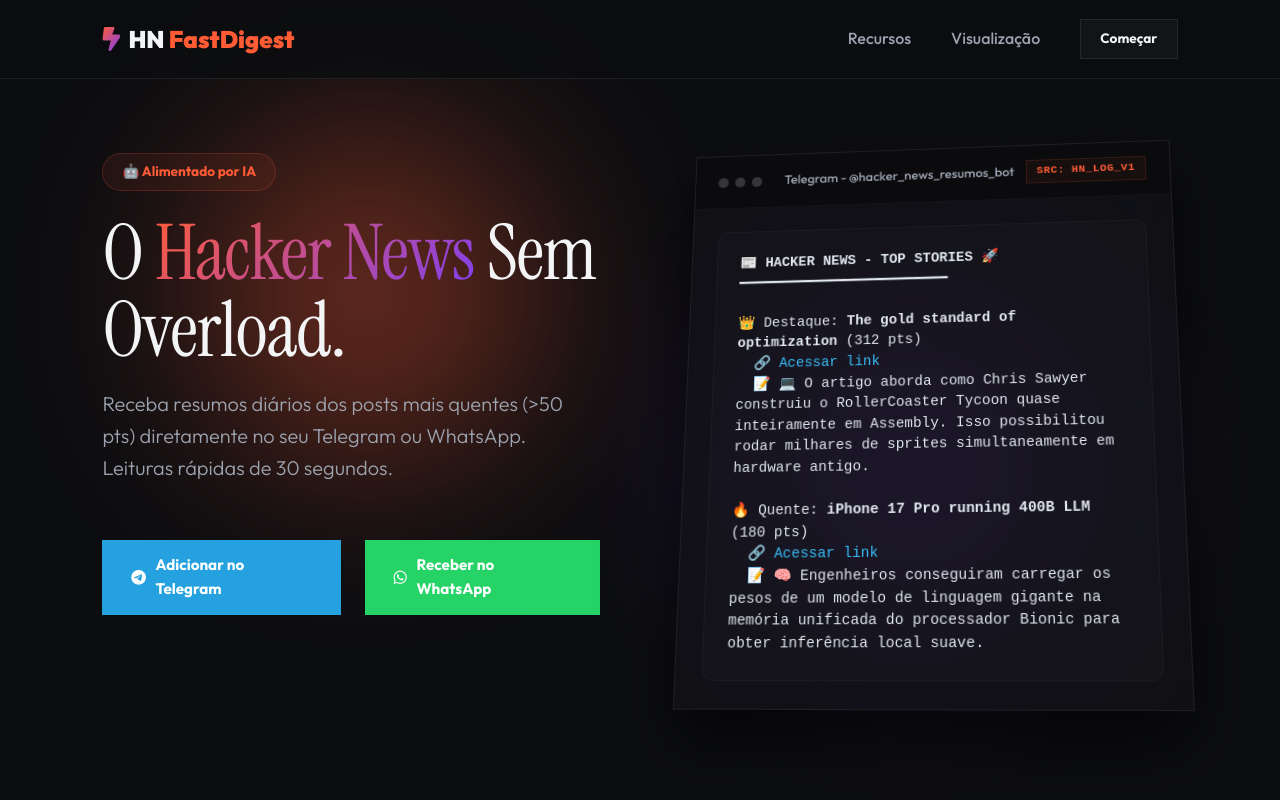
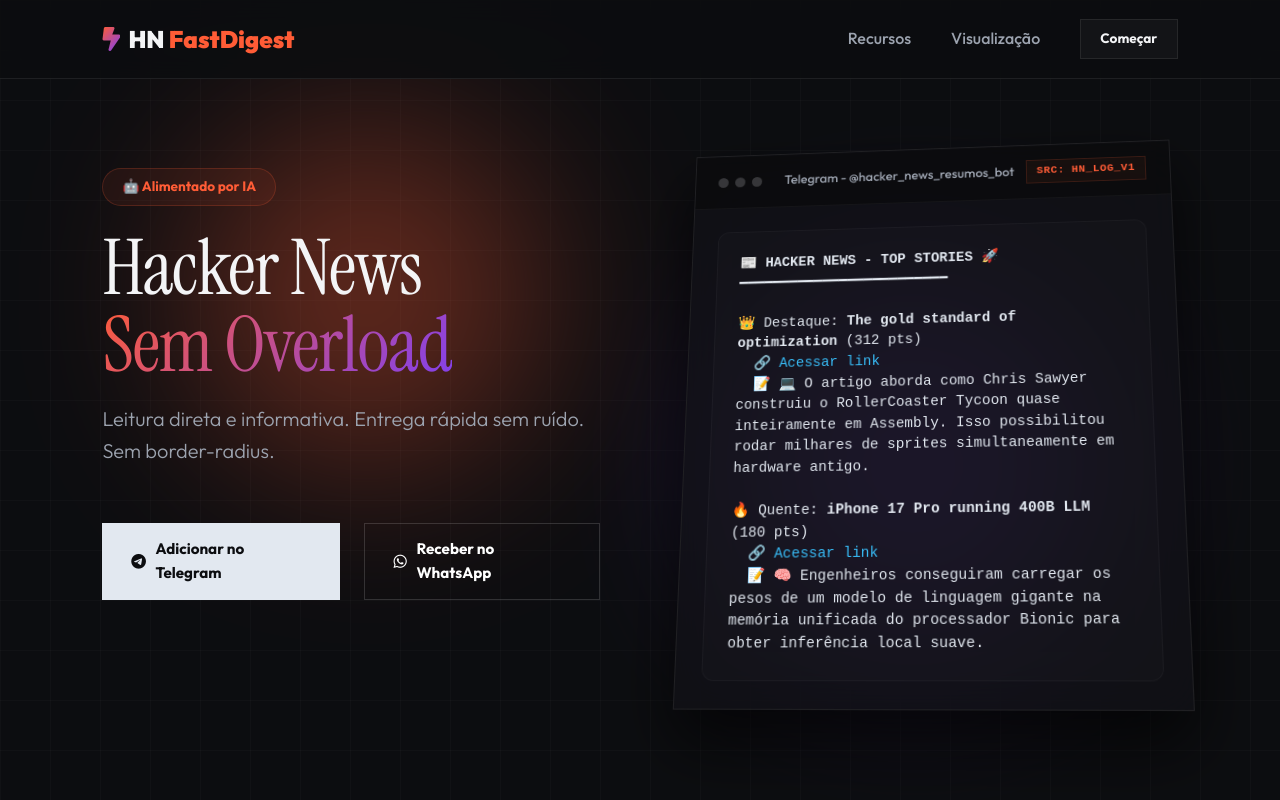
Before and after one commit to thierryrene/hacker_news_script_bot, a website: page index.html in a window 1280 px wide. Shown: the top 800 px of the page. Drawn offline with Linux system fonts and the light colour scheme.

Commit message:
design: Applied visual style refinements from AI Design Mockup

```diff
--- a/index.html
+++ b/index.html
@@ -30,8 +30,8 @@
 
         <div class="hero-content">
             <div class="badge-accent">🤖 Alimentado por IA</div>
-            <h1>O <span class="text-gradient">Hacker News</span> Sem Overload.</h1>
-            <p class="subtitle">Receba resumos diários dos posts mais quentes (>50 pts) diretamente no seu Telegram ou WhatsApp. Leituras rápidas de 30 segundos.</p>
+            <h1>Hacker News<br><span class="text-gradient">Sem Overload</span></h1>
+            <p class="subtitle">Leitura direta e informativa. Entrega rápida sem ruído. Sem border-radius.</p>
 
             <div class="cta-group" id="start">
                 <a href="https://t.me/hacker_news_resumos_bot" target="_blank" class="btn btn-telegram pulse">
--- a/style.css
+++ b/style.css
@@ -25,6 +25,18 @@
   color: var(--text-main);
   overflow-x: hidden;
   line-height: 1.6;
+  position: relative;
+}
+
+body::after {
+  content: '';
+  position: absolute;
+  top: 0; left: 0; width: 100%; height: 100%;
+  background-image:
+    linear-gradient(rgba(255,255,255,0.02) 1px, transparent 1px),
+    linear-gradient(90deg, rgba(255,255,255,0.02) 1px, transparent 1px);
+  background-size: 50px 50px;
+  z-index: -2;
 }
 
 /* Glass Navbar */
@@ -114,25 +126,26 @@
 }
 
 .btn-telegram {
-  background: #24A1DE;
-  color: white;
+  background: #e2e8f0;
+  color: #0c0d10;
 }
 
 .btn-telegram:hover {
-  background: #1e8bb8;
+  background: white;
   transform: translateY(-3px);
-  box-shadow: 0 12px 24px rgba(36, 161, 222, 0.3);
+  box-shadow: 0 12px 24px rgba(255, 255, 255, 0.05);
 }
 
 .btn-whatsapp {
-  background: #25D366;
+  background: transparent;
   color: white;
+  border: 1px solid rgba(255,255,255,0.15);
 }
 
 .btn-whatsapp:hover {
-  background: #1ebe5d;
+  background: rgba(255,255,255,0.03);
   transform: translateY(-3px);
-  box-shadow: 0 12px 24px rgba(37, 211, 102, 0.3);
+  border-color: rgba(255,255,255,0.3);
 }
 
 .pulse {
```
